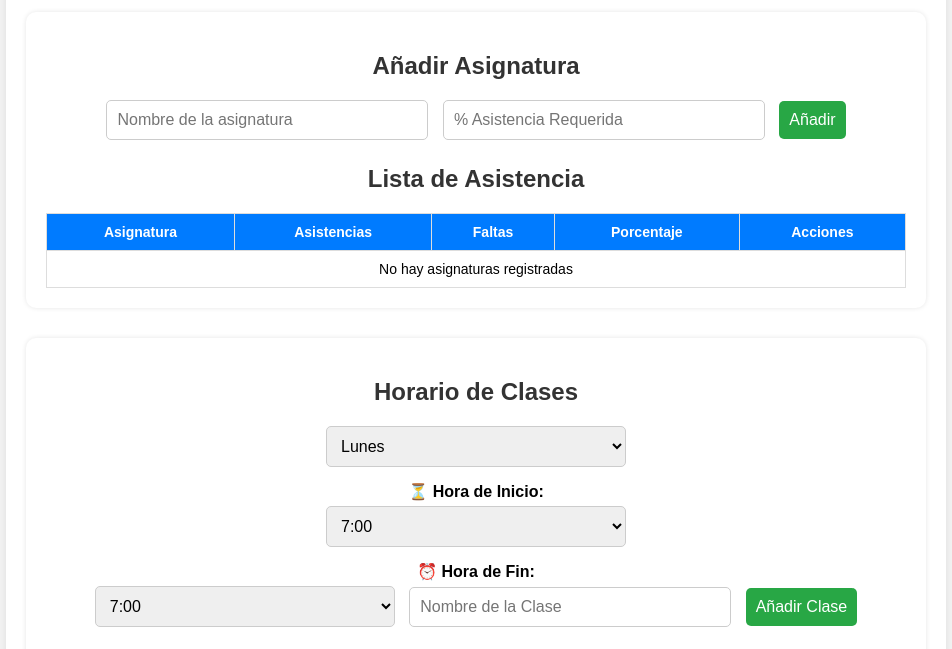
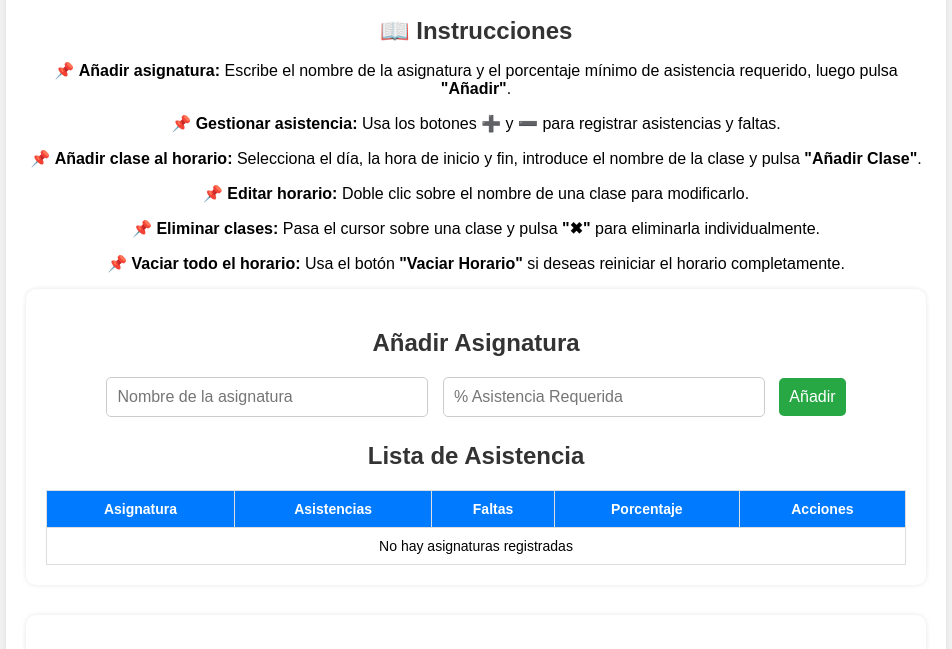
Before and after one commit to Samueh02/ASISTENCIA, a plain HTML site: page index.html in a window 1280 px wide. Shown: the part 101-750 px from the top of the page, without its empty margins (164-1116 px from the left). Drawn offline with Linux system fonts and the light colour scheme.

Commit message:
isntrucciones

```diff
--- a/index.html
+++ b/index.html
@@ -9,6 +9,17 @@
 <body>
     <div class="container">
         <h1>Seguimiento de Asistencia</h1>
+
+        <!-- 📌 Instrucciones para el usuario -->
+        <div class="instructions">
+            <h2>📖 Instrucciones</h2>
+            <p>📌 <strong>Añadir asignatura:</strong> Escribe el nombre de la asignatura y el porcentaje mínimo de asistencia requerido, luego pulsa <b>"Añadir"</b>.</p>
+            <p>📌 <strong>Gestionar asistencia:</strong> Usa los botones <span style="color:green;">➕</span> y <span style="color:red;">➖</span> para registrar asistencias y faltas.</p>
+            <p>📌 <strong>Añadir clase al horario:</strong> Selecciona el día, la hora de inicio y fin, introduce el nombre de la clase y pulsa <b>"Añadir Clase"</b>.</p>
+            <p>📌 <strong>Editar horario:</strong> Doble clic sobre el nombre de una clase para modificarlo.</p>
+            <p>📌 <strong>Eliminar clases:</strong> Pasa el cursor sobre una clase y pulsa <b>"✖"</b> para eliminarla individualmente.</p>
+            <p>📌 <strong>Vaciar todo el horario:</strong> Usa el botón <b>"Vaciar Horario"</b> si deseas reiniciar el horario completamente.</p>
+        </div>
 
         <div class="attendance-container">
             <h2>Añadir Asignatura</h2>
@@ -52,12 +63,6 @@
             <input type="text" id="className" placeholder="Nombre de la Clase">
             <button onclick="addClassToSchedule()">Añadir Clase</button>
 
-            <!--
-            <label for="subjectColor">🎨 Color:</label>
-            <input type="color" id="subjectColor" value="#ff0000">
-            -->
-
-
             <div class="table-container">
                 <table id="schedule">
                     <thead>
@@ -75,7 +80,6 @@
                 </table>
             </div>
             <button onclick="clearSchedule()" class="clear-btn">Vaciar Horario</button>
-
         </div>
     </div>
 
```
